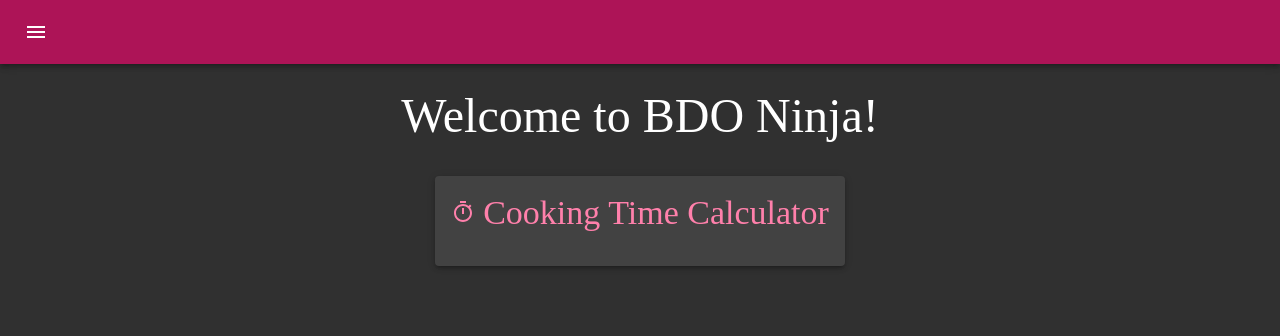
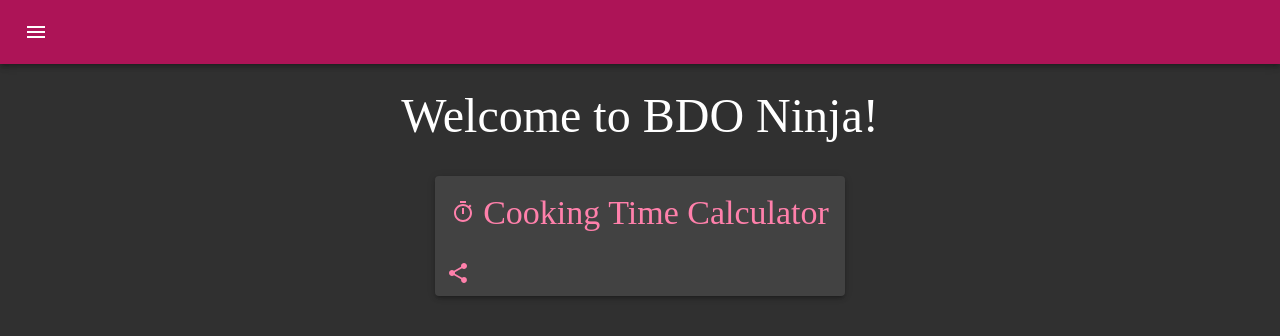
Before and after one commit to Cyntheon/BDONinja, a Next.js app: page / in a window 1280 px wide. Shown: the top 336 px of the page. Built offline with nearby package versions, Linux system fonts and the light colour scheme; a web font is replaced by a local one.

Commit message:
Add share button to card

```diff
--- a/src/navCard/NavCard.tsx
+++ b/src/navCard/NavCard.tsx
@@ -12,6 +12,7 @@ import {css} from "@emotion/react";
 import {Timer} from "@material-ui/icons";
 import React from "react";
 import NavCardBanner from "navCard/NavCardBanner";
+import ShareButton from "share/ShareButton";
 
 interface Props {
   title: string;
@@ -44,7 +45,9 @@ const NavCard = ({title, image, path}: Props) => {
           </CardActionArea>
         </MuiLink>
       </Link>
-      <CardActions />
+      <CardActions>
+        <ShareButton />
+      </CardActions>
     </Paper>
   );
 };
```
